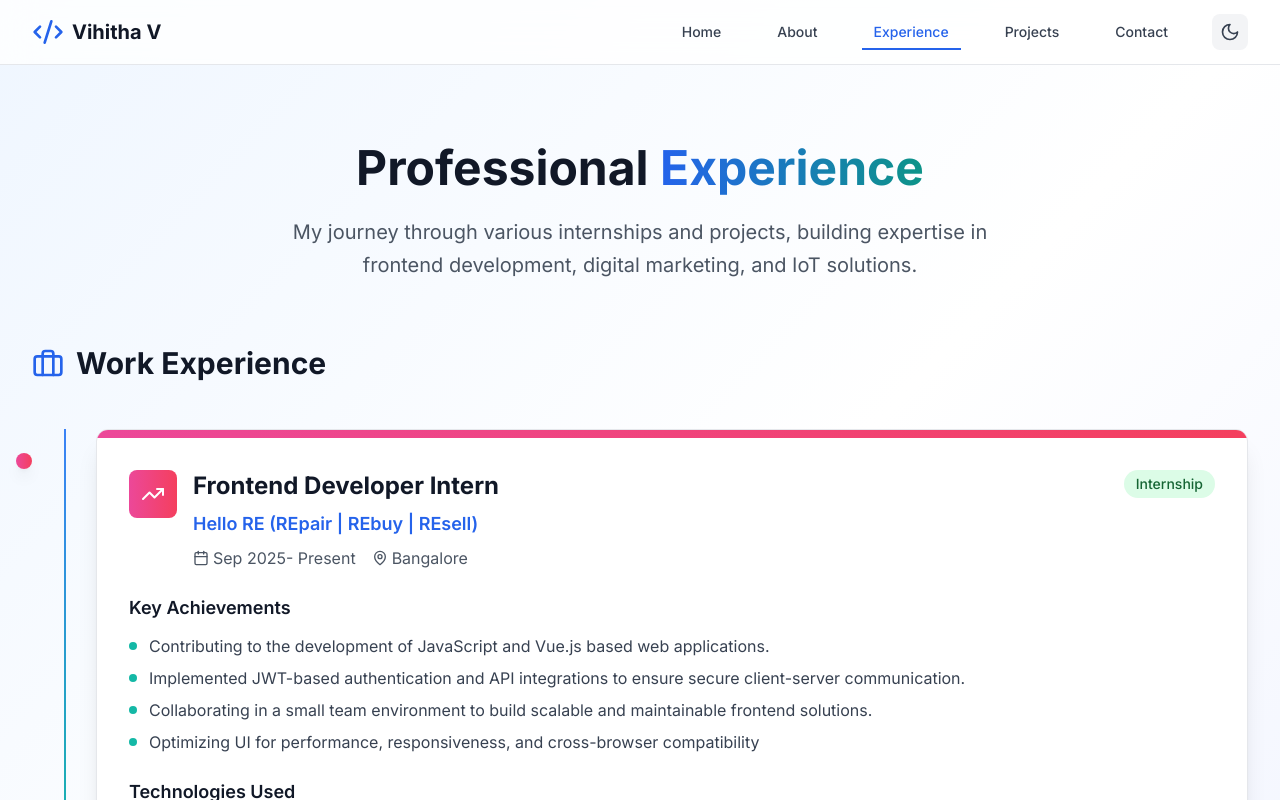
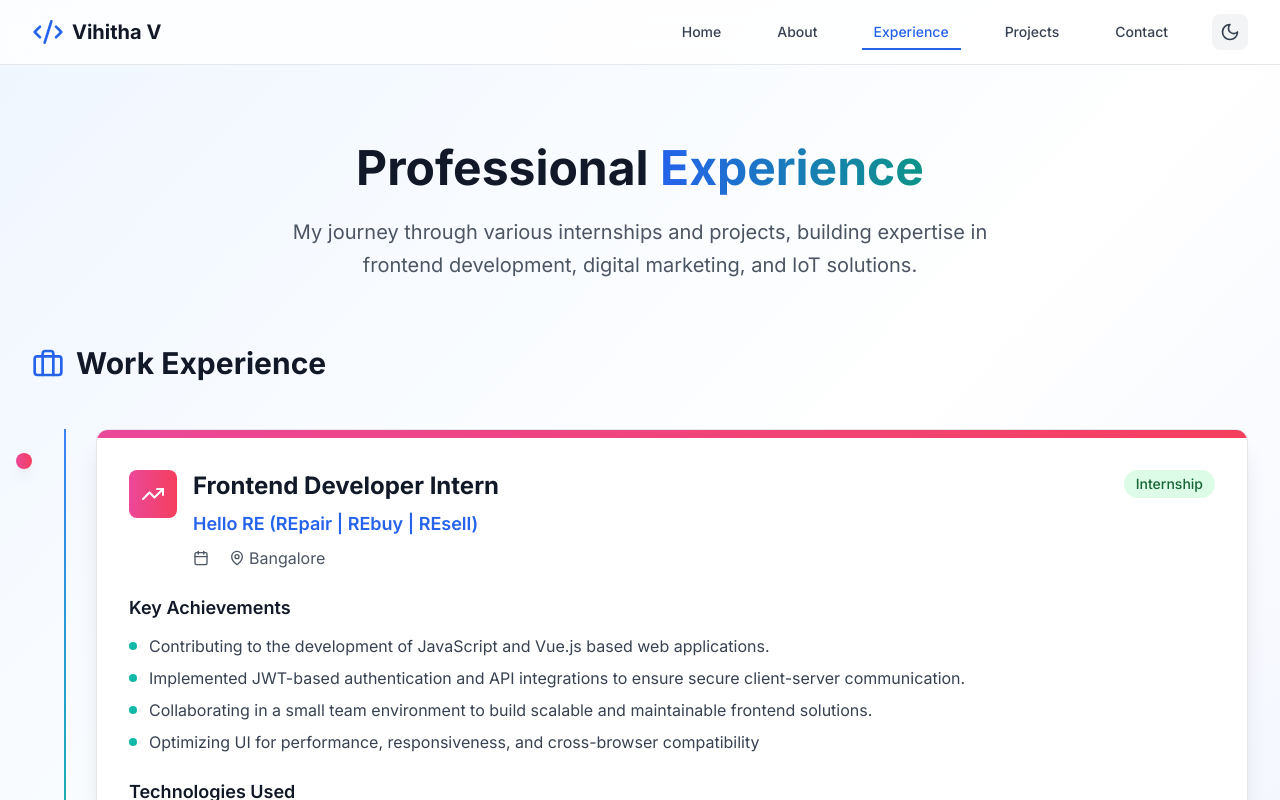
Before and after one commit to vihithaviswanathan/vihitha_portfolio, a React (Vite) app: page /experience in a window 1280 px wide. Shown: the top 800 px of the page. Built offline with nearby package versions, Linux system fonts and the light colour scheme.

Commit message:
Update Experience.tsx

```diff
--- a/src/pages/Experience.tsx
+++ b/src/pages/Experience.tsx
@@ -7,7 +7,6 @@ const Experience: React.FC = () => {
     {
       title: 'Frontend Developer Intern',
       company: 'Hello RE (REpair | REbuy | REsell)',
-      period: 'Sep 2025- Present',
       location: 'Bangalore',
       type: 'Internship',
       achievements: [
```
